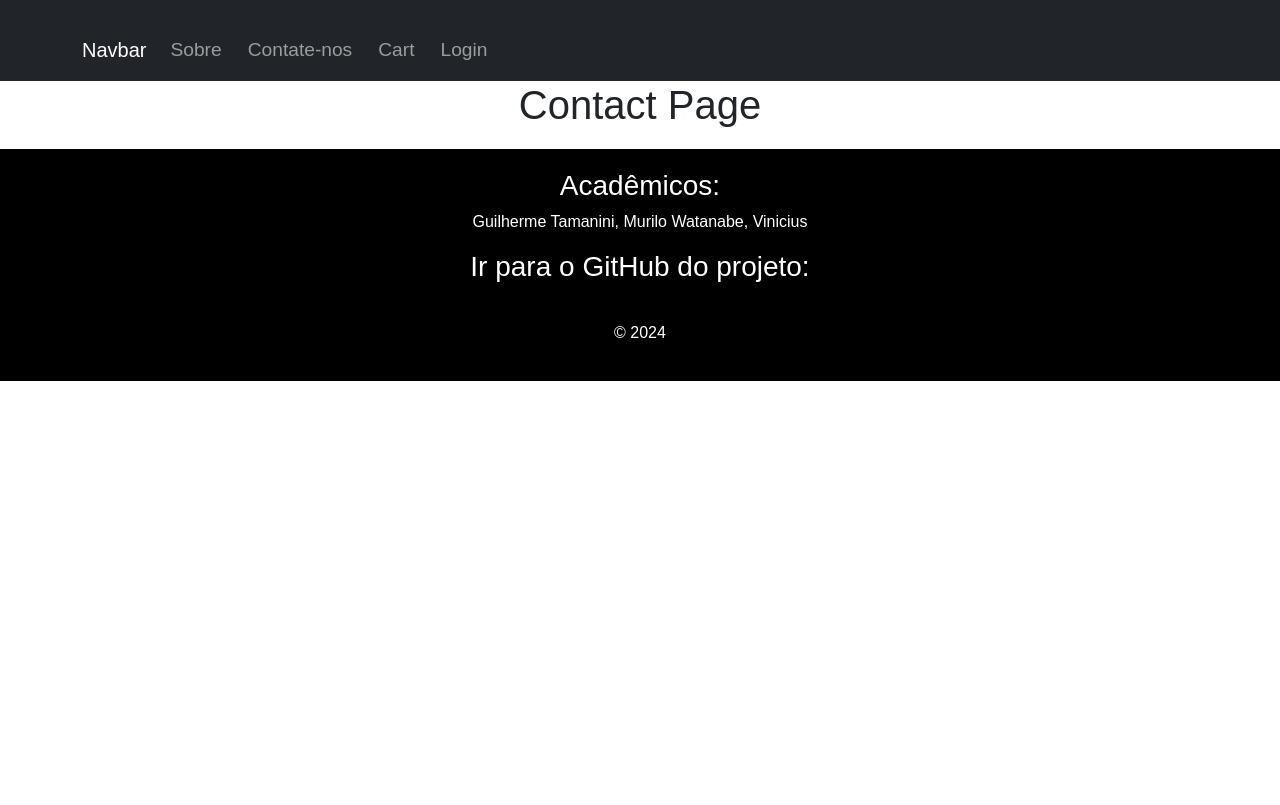
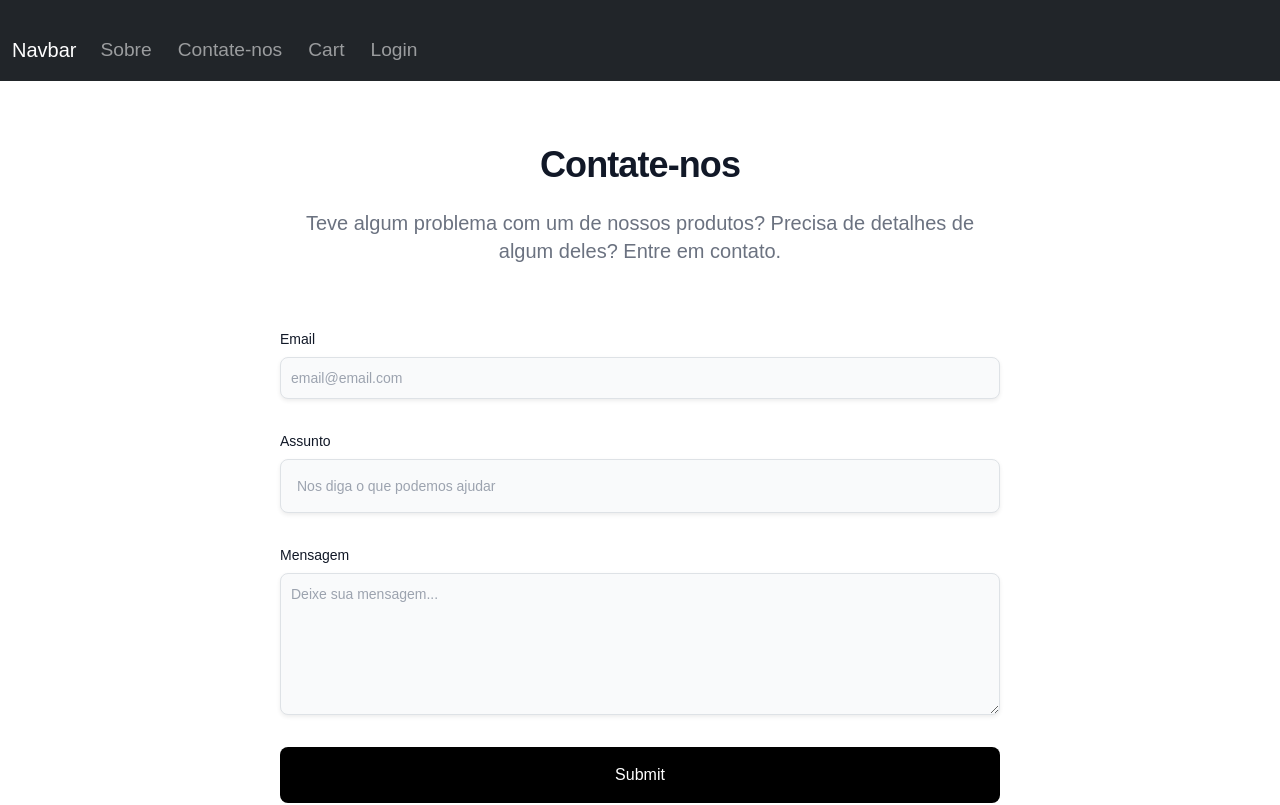
Before and after one commit to MuriloWatanabe/projetouiux, a React (Create React App) app: page /contact in a window 1280 px wide. Shown: the top 805 px of the page. Built offline with nearby package versions, Linux system fonts and the light colour scheme.

Commit message:
Pagina de Contato

```diff
--- a/package.json
+++ b/package.json
@@ -37,5 +37,8 @@
       "last 1 firefox version",
       "last 1 safari version"
     ]
+  },
+  "devDependencies": {
+    "tailwindcss": "^3.4.3"
   }
 }
--- a/src/index.css
+++ b/src/index.css
@@ -1,3 +1,6 @@
+@tailwind base;
+@tailwind components;
+@tailwind utilities;
 body {
   margin: 0;
   padding: 0;
--- a/src/pages/ContactUs/contact.jsx
+++ b/src/pages/ContactUs/contact.jsx
@@ -1,5 +1,26 @@
+<script src="https://cdn.tailwindcss.com"></script>
 export default function Contact() {
-    return(
-        <div><h1>Contact Page</h1></div>
+    return (
+        <section class="bg-white dark:bg-gray-900">
+            <div class="py-8 lg:py-16 px-4 mx-auto max-w-screen-md">
+                <h2 class="mb-4 text-4xl tracking-tight font-extrabold text-center text-gray-900 dark:text-white">Contate-nos</h2>
+                <p class="mb-8 lg:mb-16 font-light text-center text-gray-500 dark:text-gray-400 sm:text-xl">Teve algum problema com um de nossos produtos? Precisa de detalhes de algum deles? Entre em contato.</p>
+                <form action="#" class="space-y-8">
+                    <div>
+                        <label for="email" class="block mb-2 text-sm font-medium text-gray-900 dark:text-gray-300">Email</label>
+                        <input type="email" id="email" class="shadow-sm bg-gray-50 border border-gray-300 text-gray-900 text-sm rounded-lg focus:ring-primary-500 focus:border-primary-500 block w-full p-2.5 dark:bg-gray-700 dark:border-gray-600 dark:placeholder-gray-400 dark:text-white dark:focus:ring-primary-500 dark:focus:border-primary-500 dark:shadow-sm-light" placeholder="email@email.com" required></input>
+                    </div>
+                    <div>
+                        <label for="subject" class="block mb-2 text-sm font-medium text-gray-900 dark:text-gray-300">Assunto</label>
+                        <input type="text" id="subject" class="block p-3 w-full text-sm text-gray-900 bg-gray-50 rounded-lg border border-gray-300 shadow-sm focus:ring-primary-500 focus:border-primary-500 dark:bg-gray-700 dark:border-gray-600 dark:placeholder-gray-400 dark:text-white dark:focus:ring-primary-500 dark:focus:border-primary-500 dark:shadow-sm-light" placeholder="Nos diga o que podemos ajudar" required></input>
+                    </div>
+                    <div class="sm:col-span-2">
+                        <label for="message" class="block mb-2 text-sm font-medium text-gray-900 dark:text-gray-400">Mensagem</label>
+                        <textarea id="message" rows="6" class="block p-2.5 w-full text-sm text-gray-900 bg-gray-50 rounded-lg shadow-sm border border-gray-300 focus:ring-primary-500 focus:border-primary-500 dark:bg-gray-700 dark:border-gray-600 dark:placeholder-gray-400 dark:text-white dark:focus:ring-primary-500 dark:focus:border-primary-500" placeholder="Deixe sua mensagem..."></textarea>
+                    </div>
+                    <input type="submit" class="bg-black w-full p-3 rounded-lg text-white" />
+                </form>
+            </div>
+        </section>
     )
 }
--- /dev/null
+++ b/tailwind.config.js
@@ -0,0 +1,9 @@
+module.exports = {
+  content: [
+    "./src/**/*.{js,jsx,ts,tsx}",
+  ],
+  theme: {
+    extend: {},
+  },
+  plugins: [],
+}
```
Also changed, not shown: 1 other file (tests, documents, lock files or other folders).
